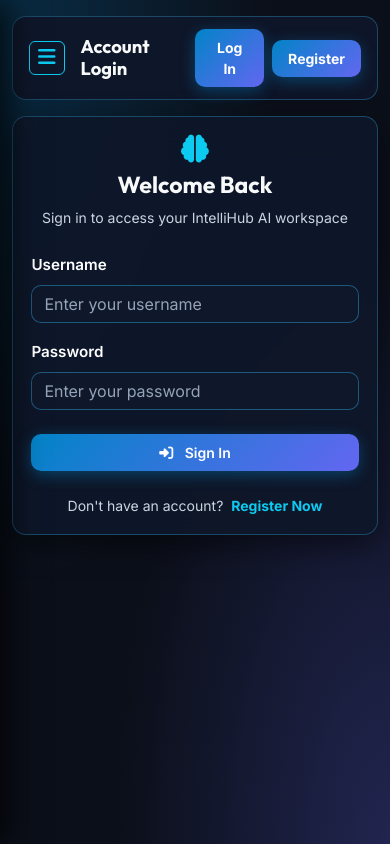
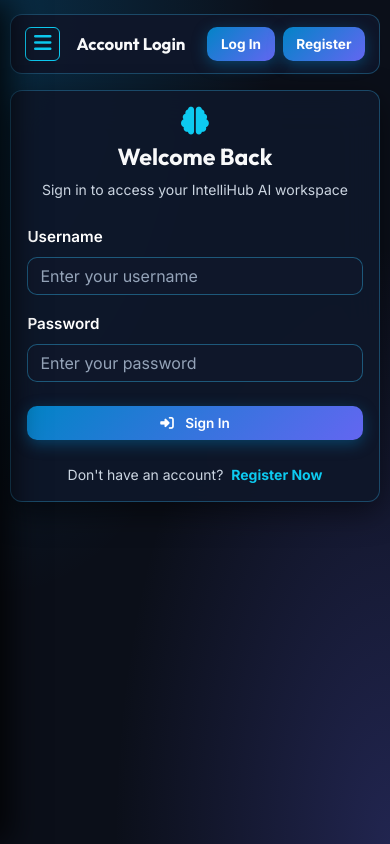
Before and after one commit to surajrajvaghela12/IntelliHub-AI, a Django app: page /accounts/login/?next=/accounts/profile/ in a window 390 px wide. Run offline with Django 4.2, Linux system fonts and the light colour scheme; some libraries are stand-ins or nearby versions.

Commit message:
Update TIME_ZONE to Asia/Kolkata (IST), remove default strings from UserProfile, add cache buster to custom.css, and verify mobile responsiveness

```diff
--- a/intellihub/settings.py
+++ b/intellihub/settings.py
@@ -83,7 +83,7 @@
 
 LANGUAGE_CODE = 'en-us'
 
-TIME_ZONE = 'UTC'
+TIME_ZONE = 'Asia/Kolkata'
 
 USE_I18N = True
 
--- a/static/css/custom.css
+++ b/static/css/custom.css
@@ -1,4 +1,4 @@
-/* 🚀 IntelliHub AI SaaS High-Contrast Design System & Responsive Layout */
+/* 🚀 IntelliHub AI SaaS High-Contrast Design System & Ultra-Responsive Mobile Rules */
 @import url('https://fonts.googleapis.com/css2?family=Inter:wght@300;400;500;600;700;800&family=Outfit:wght@400;600;700;800&display=swap');
 
 :root {
@@ -17,6 +17,12 @@
     --sidebar-width: 260px;
 }
 
+html, body {
+    width: 100%;
+    max-width: 100vw;
+    overflow-x: hidden !important;
+}
+
 body {
     font-family: 'Inter', sans-serif;
     background-color: var(--bg-dark);
@@ -25,7 +31,6 @@
         radial-gradient(at 100% 100%, rgba(99, 102, 241, 0.25) 0px, transparent 50%);
     color: var(--text-main);
     min-height: 100vh;
-    overflow-x: hidden;
 }
 
 h1, h2, h3, h4, h5, h6, .brand-font {
@@ -56,6 +61,8 @@
     border-radius: 16px;
     box-shadow: 0 10px 30px rgba(0, 0, 0, 0.5);
     transition: all 0.3s ease;
+    max-width: 100%;
+    overflow: hidden;
 }
 
 .glass-card:hover {
@@ -70,7 +77,7 @@
     top: 0;
     bottom: 0;
     left: 0;
-    z-index: 1040;
+    z-index: 1050;
     background: #0f172a;
     border-right: 1px solid var(--border-color);
     transition: transform 0.3s cubic-bezier(0.4, 0, 0.2, 1);
@@ -128,10 +135,10 @@
     left: 0;
     right: 0;
     bottom: 0;
-    background: rgba(11, 15, 25, 0.8);
-    backdrop-filter: blur(4px);
-    -webkit-backdrop-filter: blur(4px);
-    z-index: 1030;
+    background: rgba(11, 15, 25, 0.85);
+    backdrop-filter: blur(6px);
+    -webkit-backdrop-filter: blur(6px);
+    z-index: 1040;
     opacity: 0;
     transition: opacity 0.3s ease;
 }
@@ -146,7 +153,9 @@
     margin-left: var(--sidebar-width);
     min-height: 100vh;
     padding: 1.5rem 2rem;
-    transition: margin-left 0.3s ease, padding 0.3s ease;
+    width: calc(100% - var(--sidebar-width));
+    max-width: 100%;
+    transition: margin-left 0.3s ease, width 0.3s ease, padding 0.3s ease;
 }
 
 /* Top Header Bar */
@@ -156,6 +165,7 @@
     border-radius: 14px;
     padding: 0.85rem 1.4rem;
     margin-bottom: 1.5rem;
+    max-width: 100%;
 }
 
 /* Form Controls & Select Inputs */
@@ -164,6 +174,7 @@
     color: #ffffff !important;
     border: 1px solid rgba(56, 189, 248, 0.4) !important;
     border-radius: 10px;
+    max-width: 100%;
 }
 
 .form-control::placeholder {
@@ -226,6 +237,8 @@
 /* Tables High Contrast & Touch Scroll */
 .table-responsive {
     border-radius: 10px;
+    width: 100%;
+    overflow-x: auto !important;
     -webkit-overflow-scrolling: touch;
 }
 
@@ -246,10 +259,10 @@
     color: #f8fafc !important;
 }
 
-/* Code Snippets */
-code, pre {
-    color: #38bdf8 !important;
-    font-family: monospace;
+/* Plotly Chart Containers */
+.js-plotly-plot, .plot-container {
+    max-width: 100% !important;
+    width: 100% !important;
 }
 
 /* Custom Scrollbars */
@@ -268,45 +281,52 @@
     background: var(--accent-cyan);
 }
 
-/* 📱 Responsive Media Queries for Mobile & Tablet */
-@media (max-width: 991.98px) {
+/* 📱 High-Priority Mobile & Tablet Breakpoint Overrides */
+@media screen and (max-width: 991.98px) {
     #sidebar-wrapper {
-        transform: translateX(-100%);
-        box-shadow: 10px 0 30px rgba(0, 0, 0, 0.7);
+        transform: translateX(-100%) !important;
+        box-shadow: 10px 0 30px rgba(0, 0, 0, 0.8) !important;
     }
     #sidebar-wrapper.show {
-        transform: translateX(0);
+        transform: translateX(0) !important;
     }
     #page-content-wrapper {
         margin-left: 0 !important;
-        padding: 1rem 0.75rem !important;
+        width: 100% !important;
+        max-width: 100vw !important;
+        padding: 0.85rem 0.65rem !important;
     }
     .top-header {
-        padding: 0.75rem 1rem !important;
+        padding: 0.75rem 0.85rem !important;
         margin-bottom: 1rem !important;
+        border-radius: 12px !important;
     }
     .top-header h4 {
-        font-size: 1.15rem !important;
+        font-size: 1.05rem !important;
     }
 }
 
-@media (max-width: 575.98px) {
+@media screen and (max-width: 575.98px) {
     .glass-card {
-        padding: 1.15rem !important;
-        border-radius: 14px !important;
+        padding: 1rem !important;
+        border-radius: 12px !important;
     }
     .stat-card .stat-value {
+        font-size: 1.5rem !important;
+    }
+    .stat-card .stat-icon {
         font-size: 1.6rem !important;
     }
-    .stat-card .stat-icon {
-        font-size: 1.8rem !important;
-    }
     .btn-gradient-primary {
-        padding: 0.5rem 1rem !important;
-        font-size: 0.875rem !important;
+        padding: 0.45rem 0.85rem !important;
+        font-size: 0.85rem !important;
     }
     .table th, .table td {
-        font-size: 0.85rem !important;
-        padding: 0.4rem 0.5rem !important;
+        font-size: 0.8rem !important;
+        padding: 0.35rem 0.45rem !important;
+    }
+    .top-header {
+        flex-wrap: wrap;
+        gap: 0.5rem;
     }
 }
--- a/templates/accounts/profile.html
+++ b/templates/accounts/profile.html
@@ -11,17 +11,17 @@
                 <i class="fa-solid fa-circle-user fs-1 text-info" style="font-size: 5rem !important;"></i>
             </div>
             <h4 class="fw-bold mb-1">{{ user.username }}</h4>
-            <p class="text-muted small mb-3">{{ user.profile.bio }}</p>
+            <p class="text-muted small mb-3">{{ user.profile.bio|default:"No bio added yet." }}</p>
             <hr class="border-secondary">
 
             <div class="text-start">
                 <div class="d-flex justify-content-between mb-2">
                     <span class="text-muted"><i class="fa-solid fa-graduation-cap me-2"></i>Education:</span>
-                    <span class="fw-semibold">{{ user.profile.education }}</span>
+                    <span class="fw-semibold">{{ user.profile.education|default:"Not specified" }}</span>
                 </div>
                 <div class="d-flex justify-content-between mb-2">
                     <span class="text-muted"><i class="fa-solid fa-building me-2"></i>Company:</span>
-                    <span class="fw-semibold">{{ user.profile.company }}</span>
+                    <span class="fw-semibold">{{ user.profile.company|default:"Not specified" }}</span>
                 </div>
                 <div class="d-flex justify-content-between mb-2">
                     <span class="text-muted"><i class="fa-solid fa-database me-2"></i>Uploaded Datasets:</span>
--- a/templates/base.html
+++ b/templates/base.html
@@ -11,7 +11,7 @@
     <!-- Plotly.js -->
     <script src="https://cdn.plot.ly/plotly-latest.min.js"></script>
     <!-- Custom CSS -->
-    <link rel="stylesheet" href="/static/css/custom.css">
+    <link rel="stylesheet" href="/static/css/custom.css?v=4.0">
     {% block extra_css %}{% endblock %}
 </head>
 <body>
```
Also changed, not shown: apps/accounts/models.py (+5 -5 lines).
